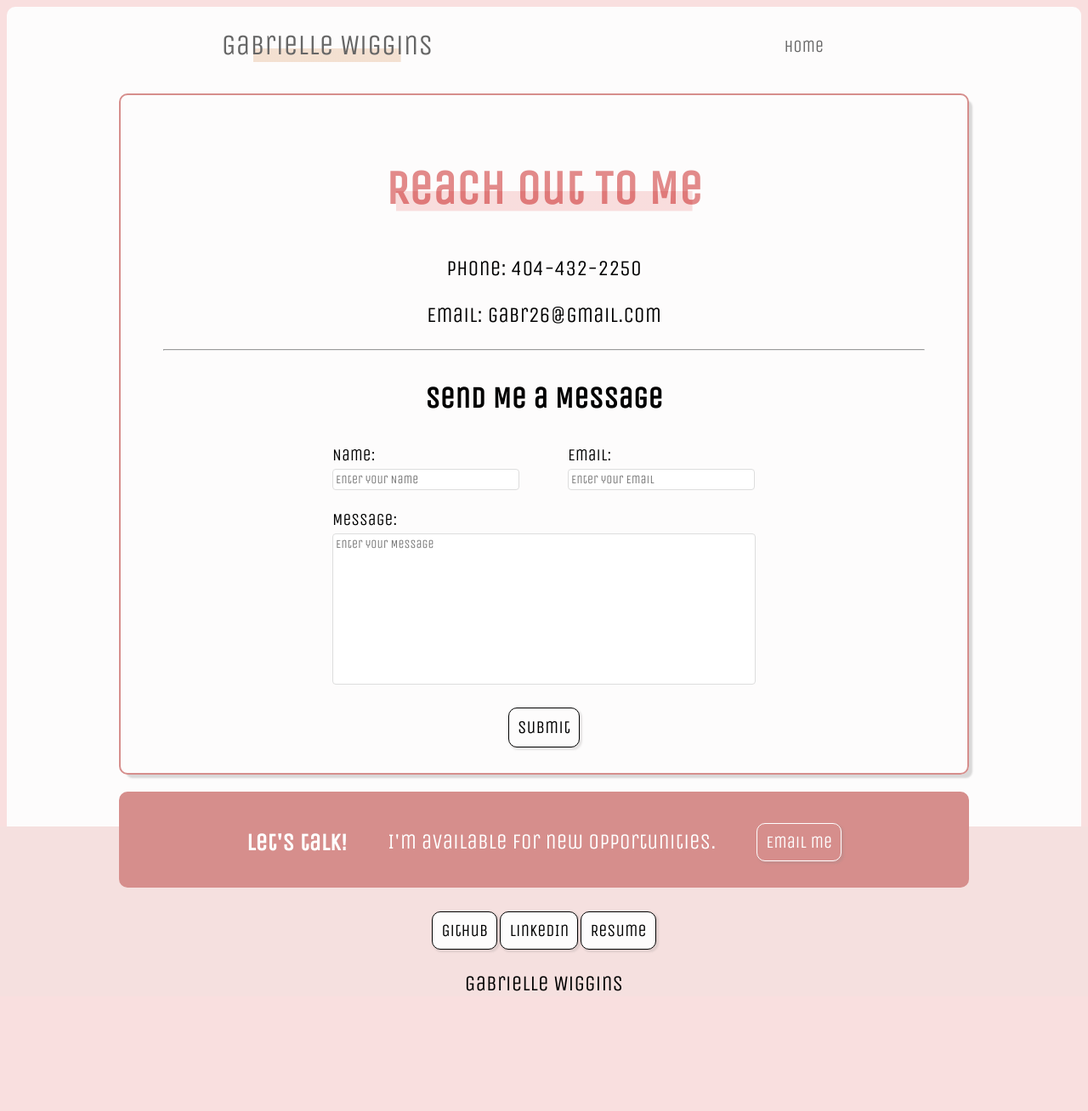
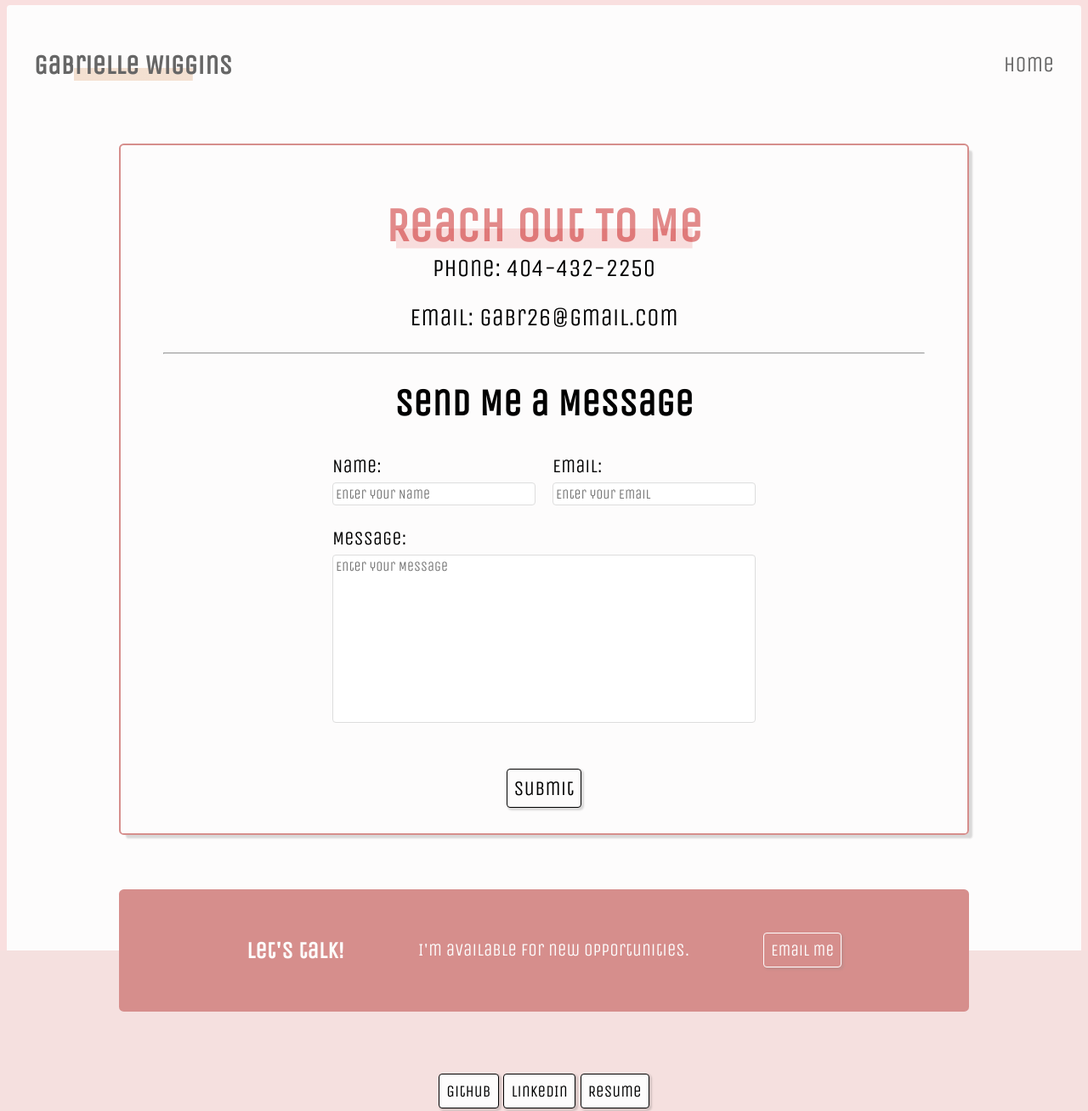
Before and after one commit to Gabrielle-Wiggins/Resume, a plain HTML site: page Contact.html in a window 1280 px wide. Shown: the top 1308 px of the page at 85% size. Before the commit the page ends 1198 px from the top, so only its background shows below. Drawn offline with nearby package versions, Linux system fonts and the light colour scheme.

Commit message:
Fixed Compatibility and Transitions

```diff
--- a/Contact.html
+++ b/Contact.html
@@ -14,8 +14,8 @@
 </head>
 
 <body>
-    <div class="container">
-        <header>
+    <div class="container white">
+        <header class="myFlex white">
             <h1>
                 <a href="index.html" class="highlighting">Gabrielle Wiggins</a>
             </h1>
@@ -24,20 +24,21 @@
             </nav>
         </header>
         <main>
-            <section id="skills">
-                <div class="striped">
+            <section>
+                <div class="myForm">
                     <div class="card">
                         <h2>Reach Out To Me</h2>
                         <div>
                             <p>Phone: 404-432-2250</p>
                             <p>Email: gabr26@gmail.com</p>
-                            <hr />
                         </div>
+
+                        <hr />
                         <h3>Send Me a Message</h3>
                         <section class="myInfo">
 
                             <form action="">
-                                <div class="sender">
+                                <div class="sender myFlex">
                                     <div class="first">
                                         <label for="name">Name:</label><br />
                                         <input type="text" name="name" placeholder="Enter your Name" required>
@@ -60,9 +61,9 @@
             </section>
         </main>
         <section class="callMe">
-            <div class="callContainer">
-                <h4>Let's talk!</h4>
-                <p>I'm available for new opportunities.</p>
+            <div class="callContainer myFlex">
+                <h4 class="banner">Let's talk!</h4>
+                <p class="banner">I'm available for new opportunities.</p>
                 <a href="Contact.html"><button class="contact">Email me</button></a>
             </div>
         </section>
--- a/app.css
+++ b/app.css
@@ -1,88 +1,82 @@
+:root {
+    --lightPink: rgba(230, 100, 100, 0.204);
+    --white: rgb(253, 252, 252);
+    --darkPink: #c0000073;
+    --gray: rgb(102, 102, 102);
+    --baige: rgba(229, 183, 145, 0.404);
+    --shadow: rgba(73, 73, 73, 0.2);
+    --dustyRose: rgb(214, 142, 140);
+    --buttonBack: rgb(245, 224, 223);
+}
+
 * {
     box-sizing: border-box;
+    margin: 0;
+    padding: 0;
 }
+
+.myFlex {
+    display: flex;
+    justify-content: space-between;
+    margin-left: auto;
+    margin-right: auto;
+}
+.white {
+    background-color: var(--white);
+}
+/* Individual element styling */
 body {
-    background-color: rgba(230, 100, 100, 0.204);
-    font-family: 'Unica One', 'Courier New', courier, monospace;
-    font-size: 14px;
+    background-color: var(--lightPink);
+    font-family: 'Unica One', Helvetica, sans-serif;
     height: 100%;
+    margin: .4rem .5rem .4rem .5rem;
+    font-size: 1.6rem;
 }
 .container {
+    align-items: center;
+    margin-left: auto;
+    margin-right: auto;
+    border-radius: .25rem;
     min-height: 100vh;
 }
-.card, .container, button, .callMe, .return {
-    border-radius: 10px;
+header {
+    align-items: center;
+    max-width: 1200px;
+    flex-wrap: nowrap;
+    text-decoration: none;
+    padding-top: 2em;
 }
-
-.container, header, main, button, .return {
-    background-color: rgb(253, 252, 252);
-}
-
-header, .projects, .callContainer, .sender {
-    display: flex;
-    justify-content: space-between;
-}
-
-
-header {
-    padding: 10px 50px 0px 0px;
-    align-items: center;
-    margin: 0px;
-    max-width: 80vw;
-    margin-left: auto;
-    margin-right: auto;
-    width: 60%;
-}
-
 a {
-    color: rgb(102, 102, 102);
-    font-size: 1.2em;
+    color: var(--gray);
     text-decoration: none;
 }
 
+h1 {
+    font-size: 1.97rem;
+    text-decoration: none;
+}
 .highlighting {
-    background-image: linear-gradient(transparent 60%, rgba(229, 183, 145, 0.404) 60%);
+    background-image: linear-gradient(transparent 60%, var(--baige) 60%);
     background-repeat: no-repeat;
     background-position: top center;
-    transition-property: background;
+    background-size: 60% 100%;
+    transition: background .35s;
 }
-
 a.highlighting:hover {
     background-size: 100% 100%;
-    transition-property: background;
-    transition-duration: 0.35s;
-    transition-timing-function: ease;
 }
 
 .myLinks {
     transition: background .30s;
 }
-
 .myLinks:hover {
-    background: linear-gradient(45deg, #e66465, rgba(229, 183, 145, 0.404) 60%);
+    background: linear-gradient(45deg, #e66465, var(--baige) 60%);
     width: 100%;
     height: 2px;
     background-size: 100% 10%;
     background-repeat: no-repeat;
     background-position: bottom center;
-    transform: translateY(2em);
 }
-
-h1 {
-    line-height: 120%;
-    font-weight: 300;
-}
-
-header h1 a.highlighting{
-    background-size: 70% 100%;
-}
-
-
-nav {
-    font-size: 1.2em;
-}
-
-
 main {
     padding: 10px 0px 0px 0px;
     text-align: center;
@@ -91,15 +85,14 @@ main {
     margin-left: auto;
     margin-right: auto;
 }
-
 h2 {
-    font-size: 4em;
+    font-size: 3.5rem;
     background-size: 35% 90%;
     background-position: top center;
+    margin-top: 2em;
 }
-
 h2, .title {
-    color: #c0000073;
+    color: var(--darkPink);
     background-image: linear-gradient(transparent 60%, rgba(230, 100, 100, 0.204) 60%);
     background-repeat: no-repeat;
 }
@@ -108,14 +101,26 @@ h2, .title {
     background-position: top center;
 }
 h3 {
-    font-size: 2.5em;
+    font-size: 2.75rem;
+    margin-bottom: 2rem;
 }
 h4 {
-    font-size: 2em;
+    font-size: 2.3rem;
+    margin-top: 3rem;
+}
+p, li {
+    font-size: 1.8rem;
+}
+p {
+    margin-bottom: 1.5rem;
+}
+.banner {
+    margin: 0;
+    font-size: 1.25rem;
 }
 .info {
     margin-top: 120px;
-    background-color: rgb(214, 142, 140);
+    background-color: var(--dustyRose);
     padding-top:50px;
     padding-bottom: 60px;
     margin-left: calc(50% - 50vw);
@@ -123,11 +128,9 @@ h4 {
     margin-bottom: 50px;
 }
 .enhance {
-    color: rgb(253, 252, 252);
+    color: var(--white);
 }
-p, li {
-    font-size: 1.8em;
-}
+
 ul {
     list-style: none;
     text-align: center;
@@ -136,47 +139,63 @@ ul {
 li {
     padding: 10px;
 }
+button {
+    font-family: 'Unica One', serif;
+    cursor: pointer;
+    padding: .5rem;
+    font-size: 1.2rem;
+    box-shadow: 2px 2px 2px 1px var(--shadow);
+    border: 1px solid black;
+    border-radius: .25rem;
+    background-color: var(--white);
+    margin-top: 1em;
+
+}
+button:hover {
+    background-color: var(--buttonBack);
+    color: var(--dustyRose);
+    border: 1px solid var(--dustyRose);
+    transition: .35s;
+}
 section.card {
     width: 80%;
 }
 .card {
     margin: auto;
-    border: 2px solid rgb(214, 142, 140);
+    border: 2px solid var(--dustyRose);
     margin-top: 10px;
     padding: 30px 0 30px 0;
-    box-shadow: 6px 6px 2px -2px rgba(73, 73, 73, 0.2);
+    box-shadow: 6px 6px 2px -2px var(--shadow);
     max-width: 1000px;
+    border-radius: .35rem;
 }
-
 article.card {
     width: 40%;
     padding: 10px;
     max-width: 500px;
     min-width: 200px;
 }
-
-button {
-    font-family: 'Unica One', serif;
-    cursor: pointer;
-    padding: 10px;
-    font-size: 1.2em;
-    box-shadow: 2px 2px 2px 1px rgba(138, 137, 137, 0.2);
-    border: 1px solid black;
-}
-
-button:hover {
-    background-color: rgb(245, 224, 223);
-    color: rgb(214, 142, 140);
-    border: 1px solid rgb(214, 142, 140);
-}
-
 .projects {
     margin: auto;
     width: 70%;
     margin-bottom: 100px;
     flex-wrap: wrap;
 }
-
+#project {
+    margin-top: 3rem;
+}
+.callMe {
+    background-color: var(--dustyRose);
+    border-radius: .35rem;
+    color: var(--white);
+    text-align: center;
+    width: 95%;
+    max-width: 1000px;
+    margin: auto auto -72px;
+    position: relative;
+    z-index: 1;
+    display: block;
+}
 .callContainer {
     align-items: center;
     margin: 0px;
@@ -184,37 +203,33 @@ button:hover {
     margin-left: auto;
     margin-right: auto;
     width: 70%;
+    height: 144px;
 }
-
-.callMe {
-    background-color: rgb(214, 142, 140);
-    color: #fff;
-    text-align: center;
-    width: 95%;
-    max-width: 1000px;
-    margin: auto auto -72px;
-    position: relative;
-    z-index: 1;
-    padding-top: 5px;
-    margin-top: 20px;
+.callContainer > h4 {
+    font-size: 1.7rem;
 }
-
+.callContainer > p {
+    font-size: 1.3rem;
+}
 footer {
-    padding-top: 100px;
-    background-color: rgb(245, 224, 223);
+    padding-top: 126px;
+    background-color: var(--buttonBack);
     text-align: center;
     position: relative;
     margin-left: calc(50% - 50vw);
     width: 100vw;
+}
+footer > p {
+    margin-top: .5rem;
 }
 
 button.contact {
     background-color: rgb(214, 142, 140);
     font-family: 'Unica One', serif;
     border: 1px solid white;
+    margin-top: 0;
     cursor: pointer;
-    padding: 10px;
-    font-size: 1.2em;
+    font-size: 1.2rem;
     box-shadow: 2px 2px 2px 1px rgba(138, 137, 137, 0.2);
     color: white;
 }
@@ -222,10 +237,9 @@ button.contact {
 button.contact:hover {
     text-decoration: none;
     background-color: white;
-    color: rgb(214, 142, 140);
+    color: var(--dustyRose);
 }
 .return {
-
     font-family: 'Unica One', serif;
     cursor: pointer;
     padding: 5px;
@@ -241,10 +255,21 @@ button.contact:hover {
 }
 hr {
     width: 90%;
-    margin-top: 0;
+    margin: auto;
+    margin-bottom: 2rem;
 }
 .sender {
     width: 50%;
+    margin-left: auto;
+    margin-right: auto;
+}
+.card > h2 {
+    margin-top: 2rem;
+}
+.myForm {
+    margin-top: 4rem;
+    margin-bottom: 4rem;
+    width: 100%;
     margin-left: auto;
     margin-right: auto;
 }
@@ -262,31 +287,37 @@ textarea {
     height: 100%;
     box-sizing: border-box;
     font-family: 'Unica One', serif;
-    font-size: 1em;
+    font-size: 1rem;
     resize: none;
     border-radius: 4px;
 }
 input {
     font-family: 'Unica One', serif;
-    font-size: 1em;
-    width: 220px;
+    font-size: 1rem;
+    width: 100%;
     border-radius: 4px;
 }
+.first {
+    width: 48%;
+}
+.second{
+    width: 48%;
+}
 label {
-    font-size: 1.4em;
+    font-size: 1.4rem;
 }
 .senderMessage + button {
-    font-size: 1.5em;
+    font-size: 1.5rem;
 }
 
 ::selection {
-    background-color: #c0000073;
+    background-color: var(--darkPink);
 }
 h2::selection {
-    background-color:rgba(229, 183, 145, 0.404)
+    background-color: var(--baige);
 }
 h3::selection {
-    background-color:rgba(229, 183, 145, 0.404)
+    background-color:var(--baige);
 }
 
 input, textarea {
@@ -301,35 +332,37 @@ input, textarea {
   }
 
   input:focus, textarea:focus {
-    -moz-box-shadow: 0 0 5px rgb(214, 142, 140);
-    -webkit-box-shadow: 0 0 5px rgb(214, 142, 140);
-    box-shadow: 0 0 5px rgb(214, 142, 140);
+    -moz-box-shadow: 0 0 5px var(--dustyRose);
+    -webkit-box-shadow: 0 0 5px var(--dustyRose);
+    box-shadow: 0 0 5px var(--dustyRose);
     padding: 3px 0px 3px 3px;
     margin: 5px 1px 3px 0px;
-    border: 1px solid rgb(214, 142, 140);
+    border: 1px solid var(--dustyRose);
   }
 
 
-
-
-
-/* This is a gradient font. Use for project Measurements*/
-/*
-div#logo {
-    background-color: white;
-    background-image: linear-gradient(45deg, #e66465, #9198e5);
-    background-size: 100%;
-    background-repeat: repeat;
-    display: inline;
-    box-sizing: content-box;
-    font-size: 2em;
-    border-radius: 30px;
-    color: white;
-    font-weight: bold;
-    -webkit-background-clip: text;
-    -webkit-text-fill-color: transparent;
-    -moz-background-clip: text;
-    -moz-text-fill-color: transparent;
-    font-family: 'Permanent Marker', cursive, serif;
+/* --------------- MEDIA QUERIES --------------- */
+/* Small devices */
+@media (max-width: 670px) {
+    html {
+        font-size: .5rem;
+    }
+    .callContainer {
+        max-width: 540px;
+    }
 }
-*/
+@media (min-width: 1200px) {
+    .callContainer {
+        max-width: 1140px;
+    }
+}
+@media (min-width: 992px) {
+    .callContainer {
+        max-width: 960px;
+    }
+}
+@media (min-width: 768px) {
+    .callContainer {
+        max-width: 720px;
+    }
+}
```
Also changed, not shown: index.html (+12 -8 lines).
